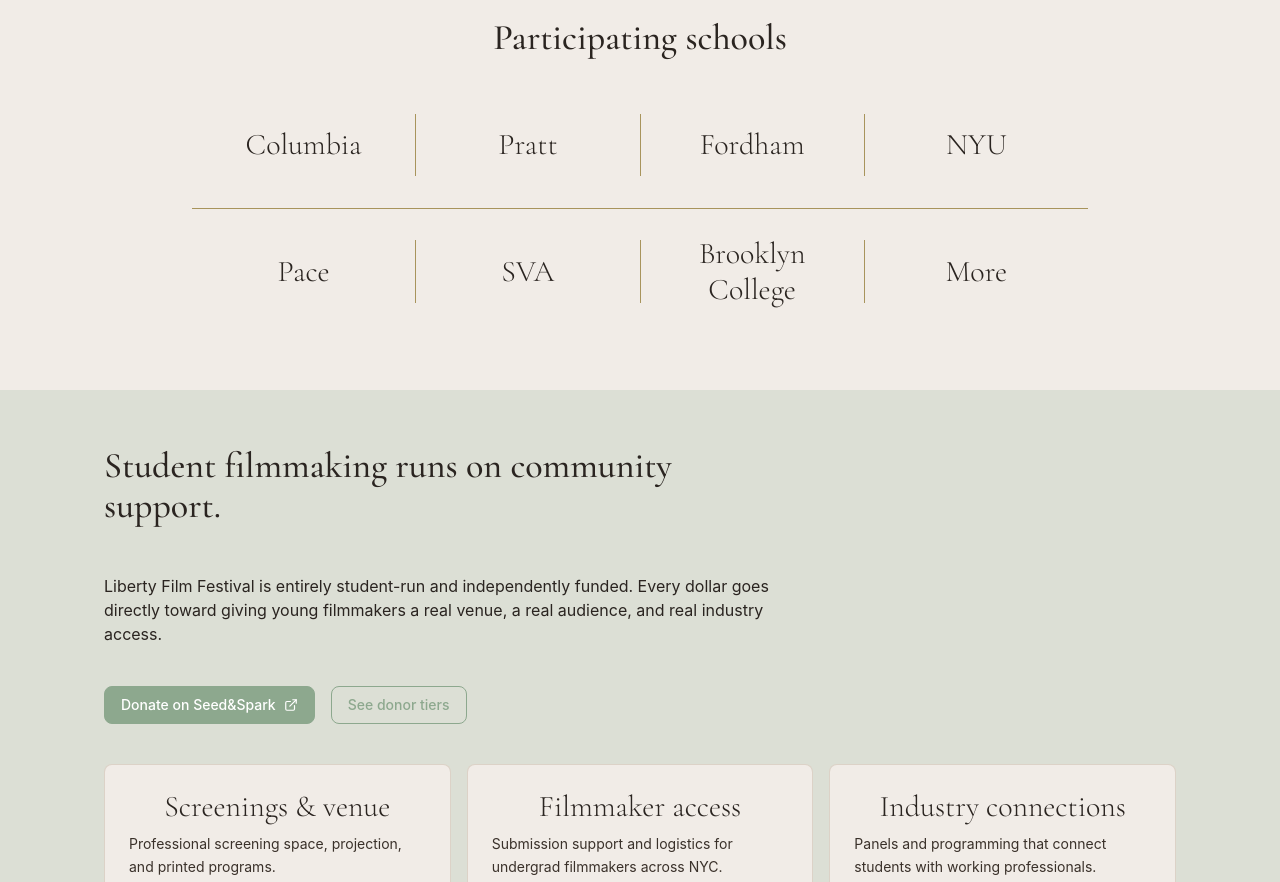
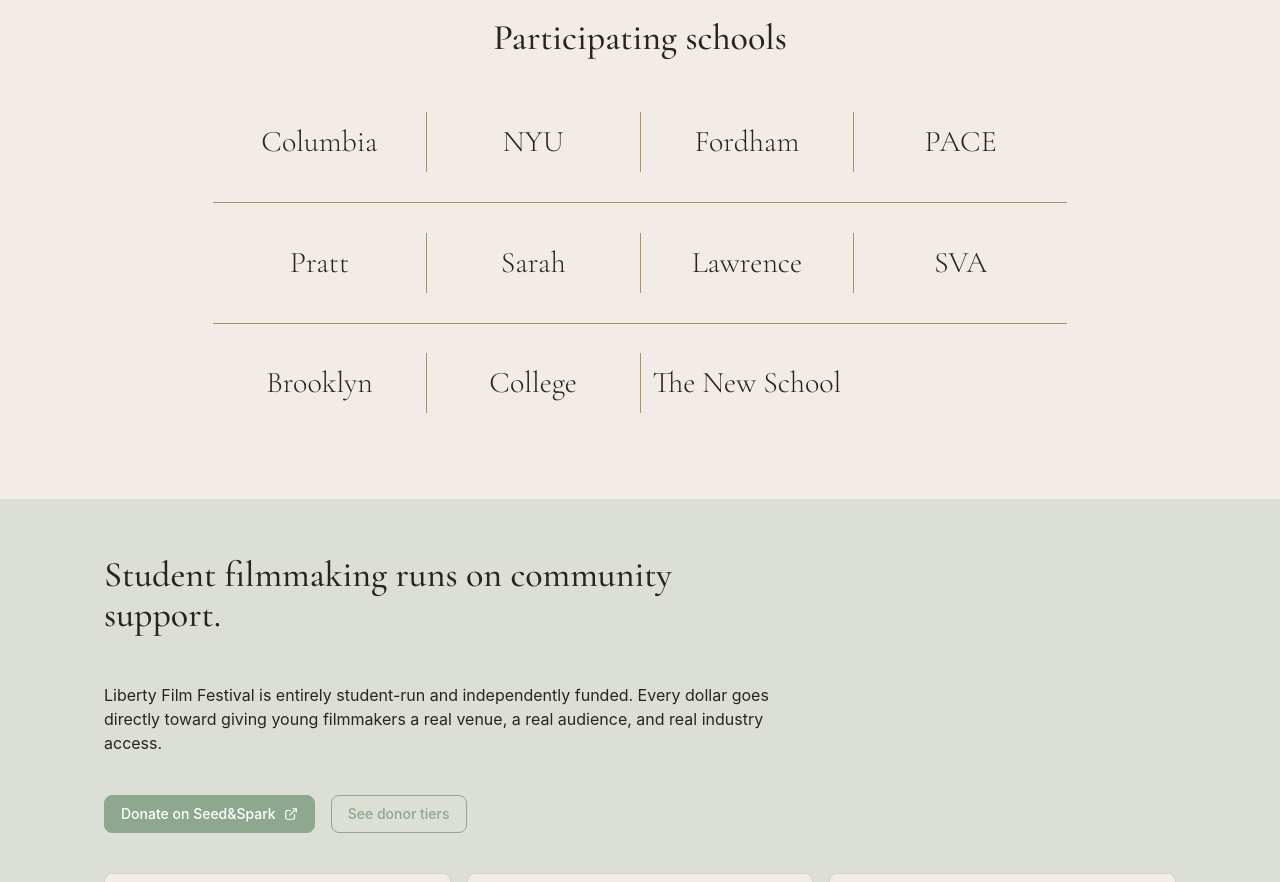
Before and after one commit to Kique9598/liberty_film_festival, a React (Vite) app: page / in a window 1280 px wide. Shown: the part 1840-2722 px from the top of the page. Built offline with nearby package versions, Linux system fonts and the light colour scheme.

Commit message:
minor changes

```diff
--- a/src/components/ParticipatingSchools.tsx
+++ b/src/components/ParticipatingSchools.tsx
@@ -4,14 +4,7 @@
   "grid w-full place-items-center p-2 aspect-video sm:p-3";
 
 const schools = [
-  "Columbia",
-  "Pratt",
-  "Fordham",
-  "NYU",
-  "Pace",
-  "SVA",
-  "Brooklyn College",
-  "More",
+  "Columbia", "NYU", "Fordham", "PACE", "Pratt", "Sarah", "Lawrence", "SVA", "Brooklyn", "College", "The New School"
 ];
 
 const ParticipatingSchools = () => {
@@ -57,6 +50,24 @@
         <div className={gridBlockStyle}>
           <h4>{schools[7]}</h4>
         </div>
+
+        <div className={vLineStyle} />
+        <div className={hLineStyle} />
+
+        <div className={gridBlockStyle}>
+          <h4>{schools[8]}</h4>
+        </div>
+        <div className={vLineStyle} />
+
+        <div className={gridBlockStyle}>
+          <h4>{schools[9]}</h4>
+        </div>
+        <div className={`hidden md:block ${vLineStyle}`} />
+        <div className={`md:hidden ${hLineStyle}`} />
+
+        <div className={gridBlockStyle}>
+          <h4>{schools[10]}</h4>
+        </div>
       </div>
     </>
   );
--- a/src/pages/About.tsx
+++ b/src/pages/About.tsx
@@ -42,7 +42,7 @@
         >
           <p className="mb-0">
             Liberty Film Festival exists to give undergraduate filmmakers a real
-            stage in New York City — connecting student voices with audiences,
+            stage in New York City, connecting student voices with audiences,
             peers, and industry professionals across the city's leading
             universities.
           </p>
--- a/src/pages/Donate.tsx
+++ b/src/pages/Donate.tsx
@@ -37,7 +37,7 @@
         <div className="flex flex-col gap-10">
           <SectionHeader
             title="Where your donation goes"
-            description="We are building this festival from the ground up. Your support funds the essentials — not overhead — so every contribution has a visible impact on the event."
+            description="We are building this festival from the ground up. Your support funds the essentials, not overhead, so every contribution has a visible impact on the event."
           />
           <div className="grid grid-cols-1 gap-4 md:grid-cols-3 md:gap-6">
             {impactAreas.map(({ title, description }) => (
@@ -109,7 +109,7 @@
         <div className="flex max-w-2xl flex-col gap-8">
           <SectionHeader
             title="Wishlist"
-            description="We also maintain a wishlist on Seed&Spark for cash pledges and loan items — specific festival needs you can help cover directly."
+            description="We also maintain a wishlist on Seed&Spark for cash pledges and loan items."
           />
 
           <ul className="flex flex-col border-t border-parch-300">
--- a/src/pages/Submit.tsx
+++ b/src/pages/Submit.tsx
@@ -29,7 +29,7 @@
           }
         >
           <p className="mb-0">
-            Read everything below before you head to FilmFreeway — it covers
+            Read everything below before you head to FilmFreeway. It covers
             eligibility, student verification, film requirements, and the
             materials you'll need. Submission is free.
           </p>
@@ -75,7 +75,7 @@
           />
           <BulletList items={filmRequirements} />
           <p className="callout-emphasis mb-0">
-            10 minutes max — including opening titles and end credits.
+            10 minutes max, including opening titles and end credits.
           </p>
         </div>
       </Section>
@@ -116,7 +116,7 @@
             <div className="mt-6 flex flex-col gap-4 text-sm leading-relaxed text-muted">
               <p className="mb-0">
                 <span className="font-medium text-body">
-                  YouTube & online exhibition —
+                  YouTube & online exhibition,
                 </span>{" "}
                 Liberty Film Festival may invite selected filmmakers to have
                 their films featured on the festival's official YouTube channel
```
